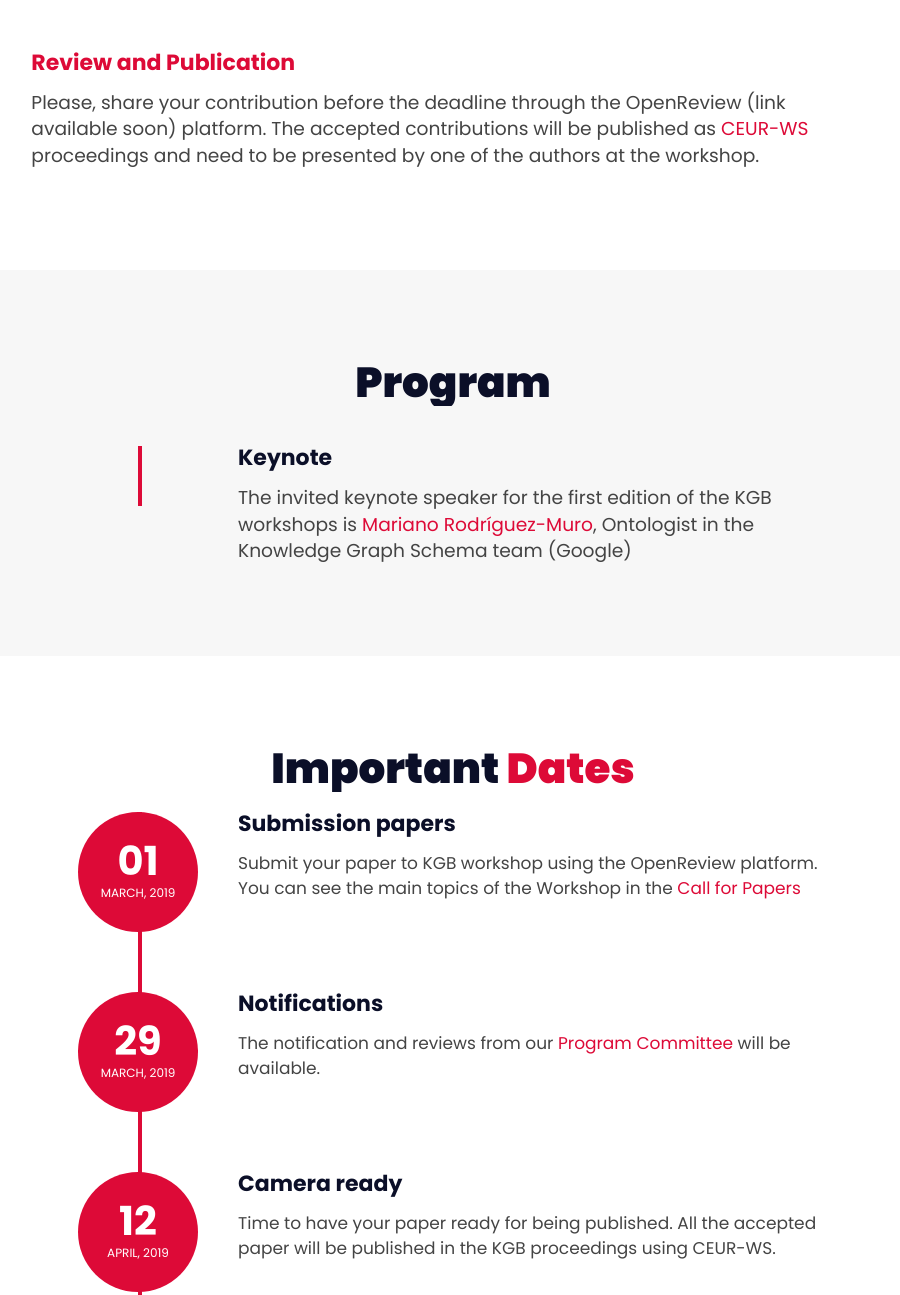
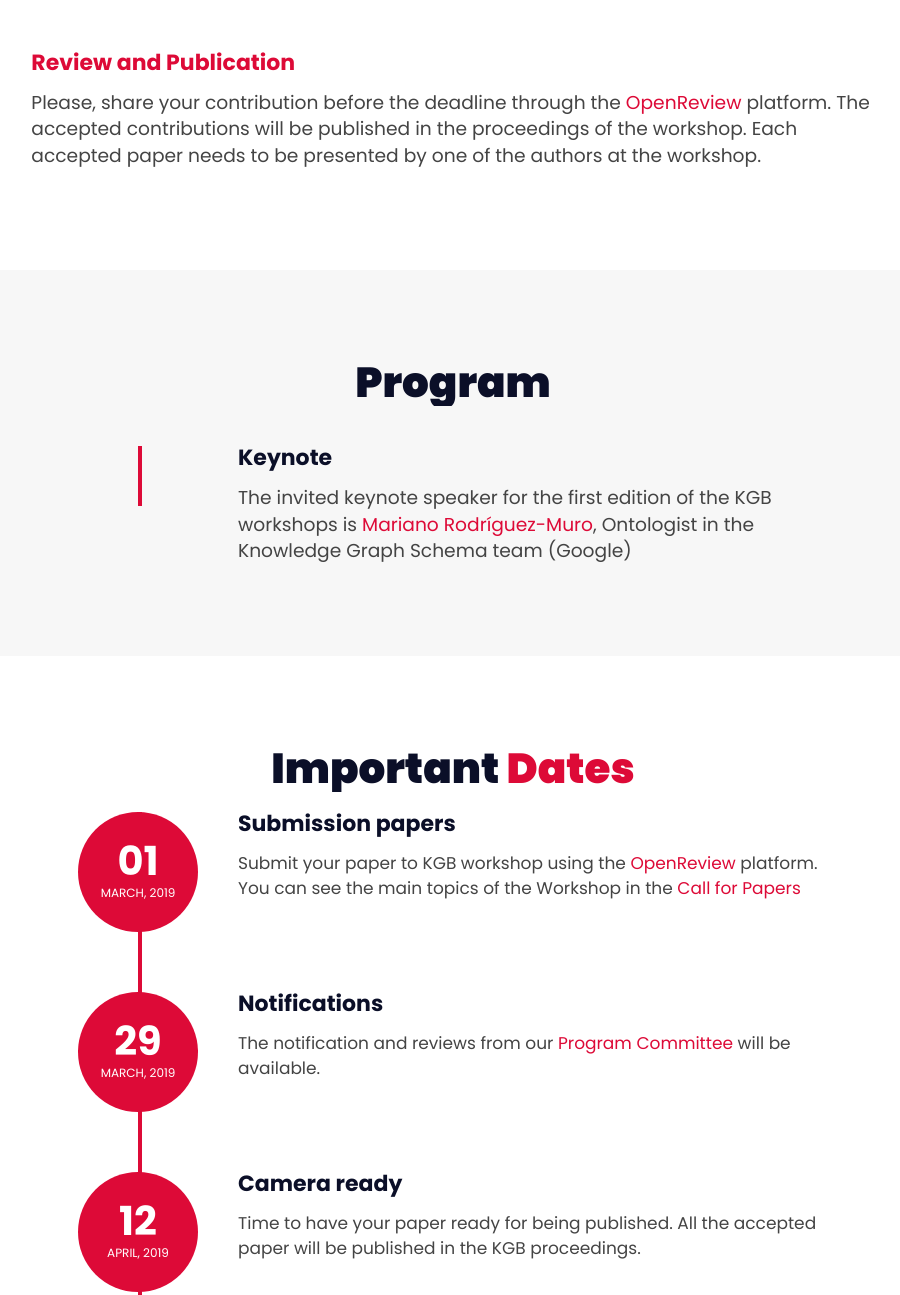
Before and after one commit to kgb-workshop/website, an Eleventy site: page index.html in a window 1280 px wide. Shown: the part 3015-4310 px from the top of the page, without its empty margins (187-1087 px from the left). Built offline with nearby package versions, Linux system fonts and the light colour scheme; Eleventy itself is replaced by a stand-in of ours; files that its build step writes are made by us from their sources; no server answers; what @comunica/actor-init-sparql-rdfjs, n3, q would draw is missing.

Commit message:
add openreview link

```diff
--- a/index.html
+++ b/index.html
@@ -208,7 +208,7 @@
 					<div class="col-md-8 col-md-offset-2">
 						<h3 class="title"><span style="color: #dd0a37;">Review and Publication</span></h3>
 						<p style="font-size: 14pt">
-							Please, share your contribution before the deadline through the OpenReview (link available soon) platform. The accepted contributions will be published as <a href="http://ceur-ws.org/">CEUR-WS</a> proceedings and need to be presented by one of the authors at the workshop.
+							Please, share your contribution before the deadline through the <a href="https://openreview.net/group?id=eswc-conferences.org/ESWC/2019/Workshop/KGB">OpenReview</a> platform. The accepted contributions will be published in the proceedings of the workshop. Each accepted paper needs to be presented by one of the authors at the workshop.
 						</p>
 					</div>
 				</div>
@@ -315,7 +315,7 @@
 							<div class="event-content">
 								<!--<p class="event-time"><i class="fa fa-clock-o"></i> 8 : 00 AM - 11 : 00 AM</p>-->
 								<h3 class="event-title">Submission papers</h3>
-								<p>Submit your paper to KGB workshop using the OpenReview platform. You can see the main topics of the Workshop in the <a href="#call">Call for Papers</a></p>
+								<p>Submit your paper to KGB workshop using the <a href="https://openreview.net/group?id=eswc-conferences.org/ESWC/2019/Workshop/KGB">OpenReview</a> platform. You can see the main topics of the Workshop in the <a href="#call">Call for Papers</a></p>
 
 								<!--<p>By <a href="#">John Doe</a></p>-->
 							</div>
@@ -350,7 +350,7 @@
 							<div class="event-content">
 								<!--<p class="event-time"><i class="fa fa-clock-o"></i> 8 : 00 AM - 11 : 00 AM</p>-->
 								<h3 class="event-title">Camera ready</h3>
-								<p>Time to have your paper ready for being published. All the accepted paper will be published in the KGB proceedings using CEUR-WS.</p>
+								<p>Time to have your paper ready for being published. All the accepted paper will be published in the KGB proceedings.</p>
 								<!--<p>By <a href="#">John Doe</a></p>-->
 							</div>
 						</div>
```
